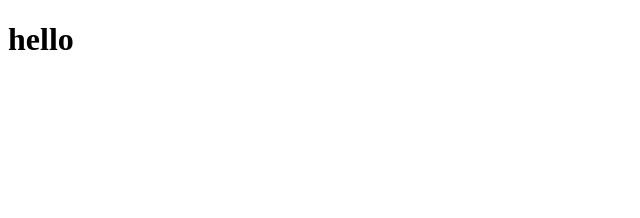
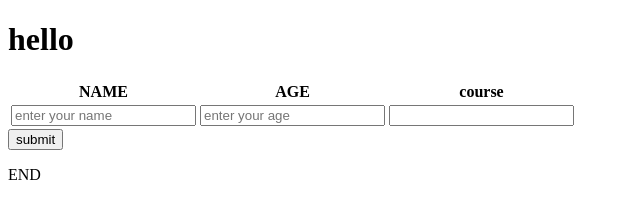
Before and after one commit to Abh-1com/edxproject, a plain HTML site: page hello.html in a window 1280 px wide. Shown: the whole page, without its empty margins (0-640 px from the left). Drawn offline with Linux system fonts and the light colour scheme.

Commit message:
Add new line

```diff
--- a/hello.html
+++ b/hello.html
@@ -10,4 +10,30 @@
     <body>
         <h1>hello</h1>
     </body>
+    <table>
+        <tr>
+            <th>
+                NAME
+            </th>
+            <th>
+                AGE
+            </th>
+            <th>
+                course
+            </th>
+        </tr>
+        <tr>
+            <td>
+                <input type="text" name="name" placeholder="enter your name">
+            </td>
+            <td>
+                <input type="number" name="age" placeholder="enter your age">
+            </td>
+            <td>
+                <input type="text">
+            </td>
+        </tr>
+    </table>
+    <button>submit</button>
+    <p>END</p>
 </html>
```
Also changed, not shown: 1 other file.
